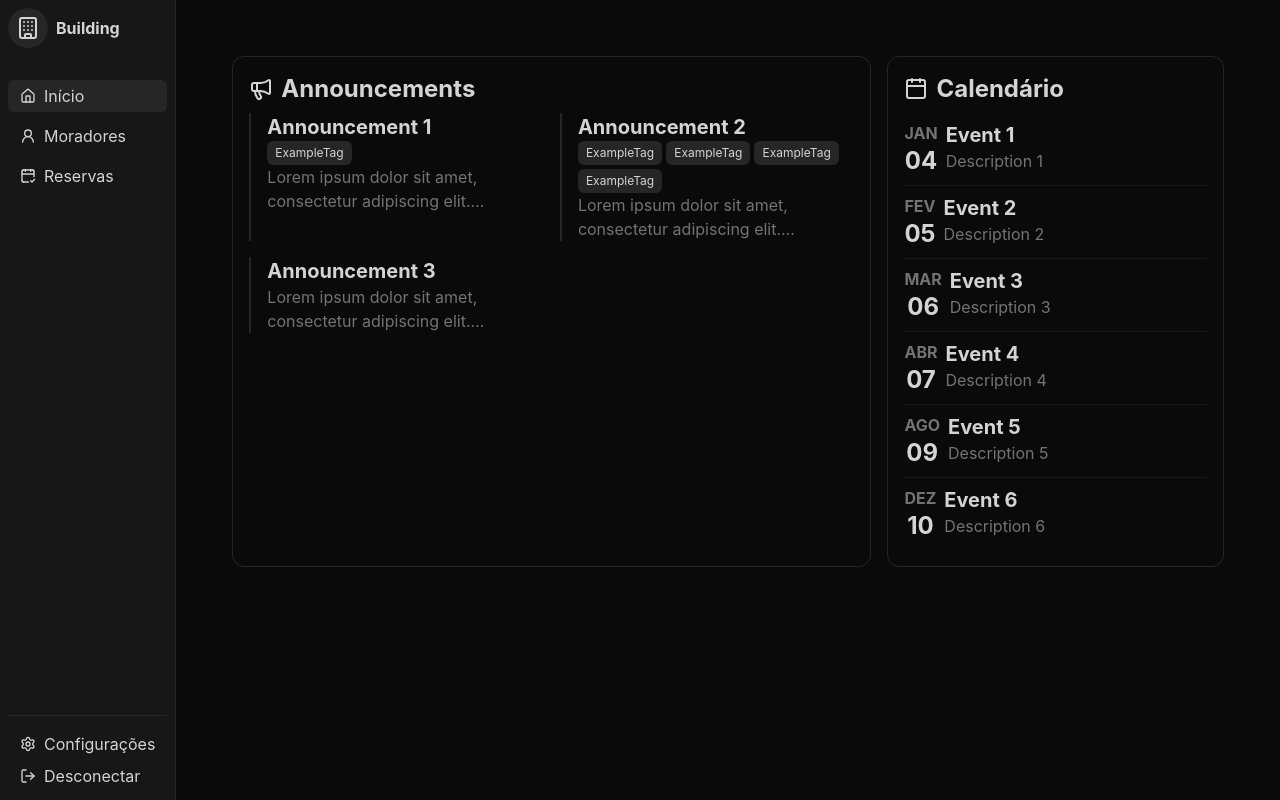
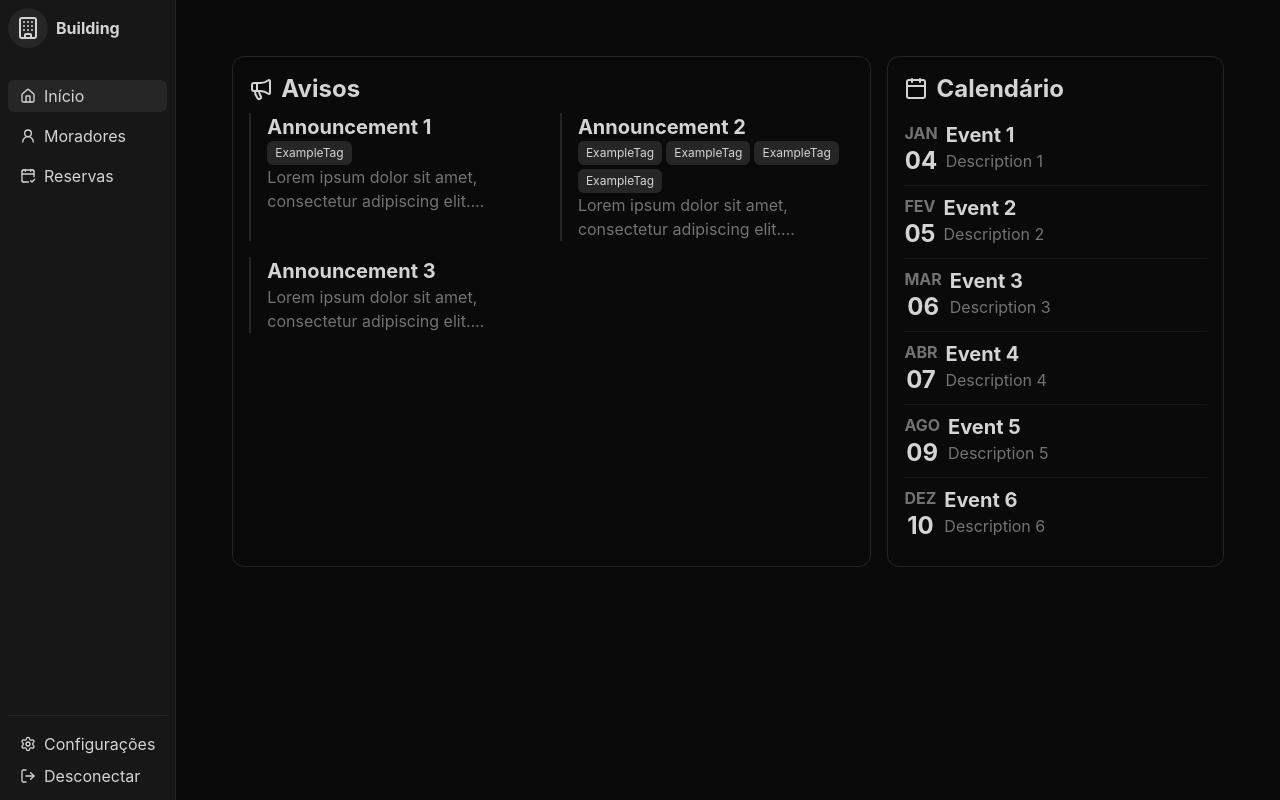
Before and after one commit to LucasCalcada/Projeto-ECM516-ECM252, a React (Vite) app in the folder front/: page /home in a window 1280 px wide. Built offline with nearby package versions, Linux system fonts and the light colour scheme.

Commit message:
feat(front): announcements app i18n

```diff
--- a/front/src/components/home/widgets/announcements/index.tsx
+++ b/front/src/components/home/widgets/announcements/index.tsx
@@ -3,6 +3,7 @@ import type {
   Announcement,
   AnnouncementTag,
 } from "../../../../types/Announcement";
+import { useTranslation } from "react-i18next";
 
 function AnnouncementTagEntry(props: { tag: AnnouncementTag }) {
   return (
@@ -31,11 +32,12 @@ function AnnouncementEntry(props: { announcement: Announcement }) {
 export default function AnnouncementWidget(props: {
   announcements: Announcement[];
 }) {
+  const { t } = useTranslation();
   return (
     <div className="border-1 border-neutral-800 rounded-xl p-4 flex-2 self-stretch">
       <div className="flex gap-2 items-center">
         <Megaphone />
-        <p className="font-bold text-2xl">Announcements</p>
+        <p className="font-bold text-2xl">{t("apps.announcements.title")}</p>
       </div>
       <div className="pt-2 overflow-y-scroll grid grid-cols-2 gap-4">
         {props.announcements.map((a) => (
--- a/front/src/lang/en.json
+++ b/front/src/lang/en.json
@@ -27,6 +27,9 @@
         "nov": "Nov",
         "dec": "Dec"
       }
+    },
+    "announcements": {
+      "title": "Announcements"
     }
   }
 }
--- a/front/src/lang/pt.json
+++ b/front/src/lang/pt.json
@@ -27,6 +27,9 @@
         "nov": "Nov",
         "dec": "Dez"
       }
+    },
+    "announcements": {
+      "title": "Avisos"
     }
   }
 }
```
